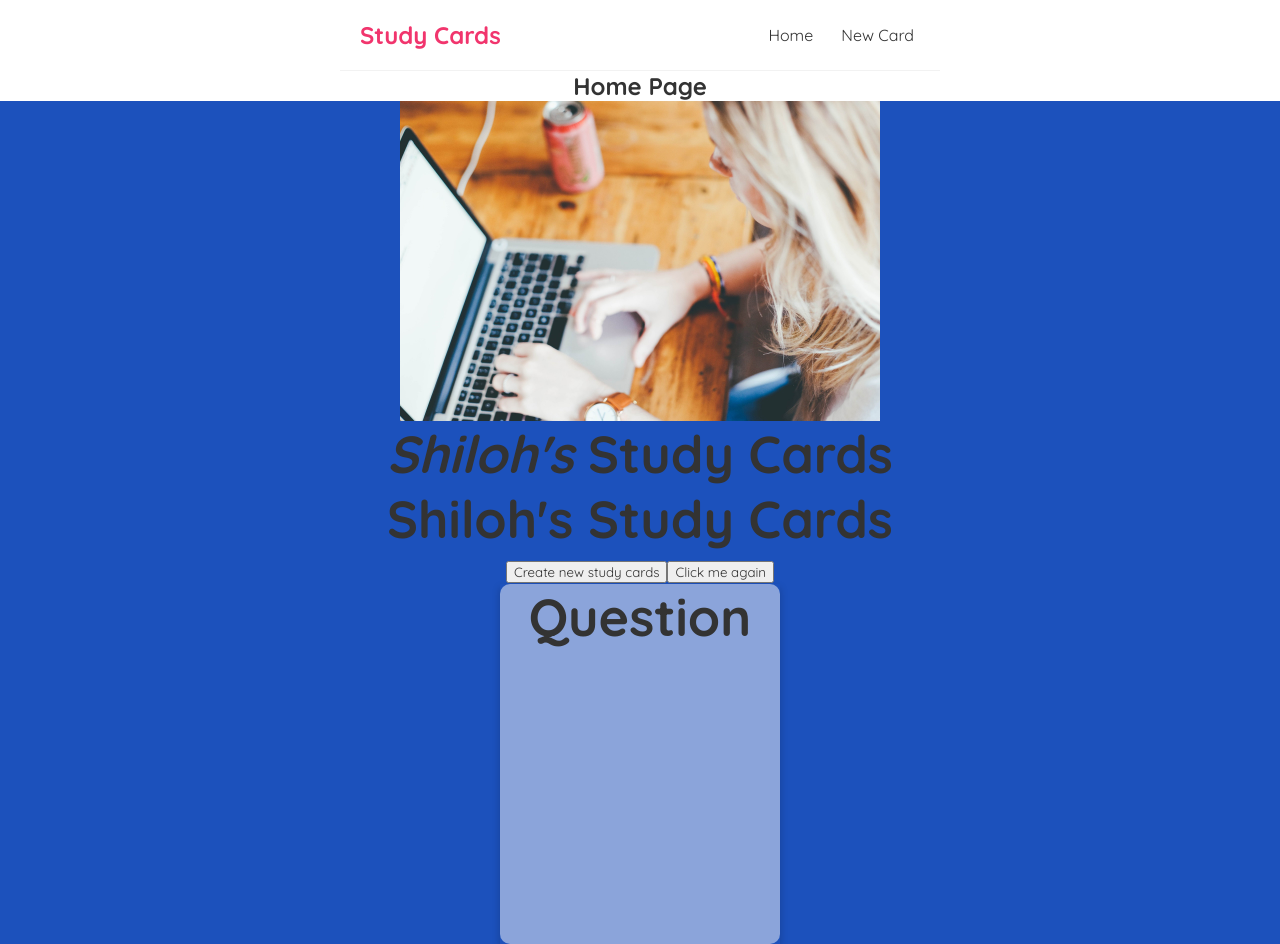
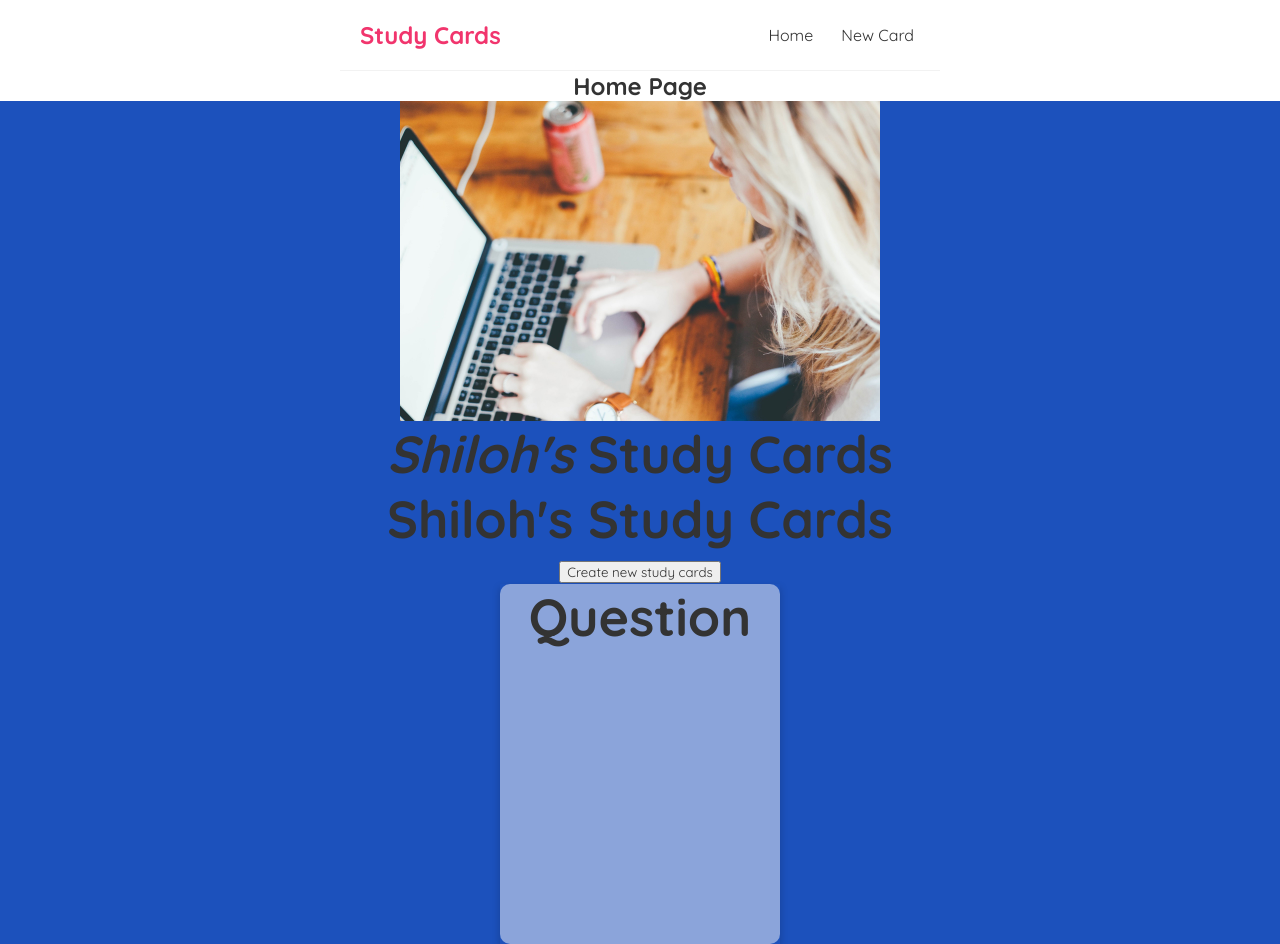
Before and after one commit to EvaGraceSmith/studyCards, a React (Create React App) app: page / in a window 1280 px wide. Built offline with nearby package versions, Linux system fonts and the light colour scheme.

Commit message:
removed button

```diff
--- a/src/components/Button.js
+++ b/src/components/Button.js
@@ -1,17 +1,17 @@
+import { useState } from 'react';
+
 const Button = () => {
 
-    const handleClick = (e) => {
-        console.log('Hello, students!', e);
+    const handleClick = () => {
+        console.log('Hello, students!', );
     }
 
-        const handleClickAgain = (name) => {
-            console.log('Hello, ' + name);
-        }
+
 
     return (
         <div className='button'>
         <button onClick={handleClick}>Create new study cards</button>
-        <button onClick={()=>handleClickAgain('Shiloh')}>Click me again</button>
+
 
         </div>
 
```
